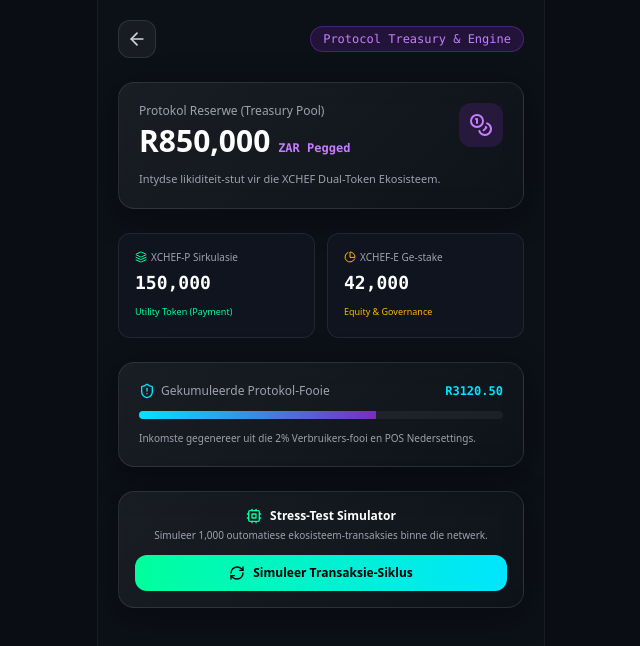
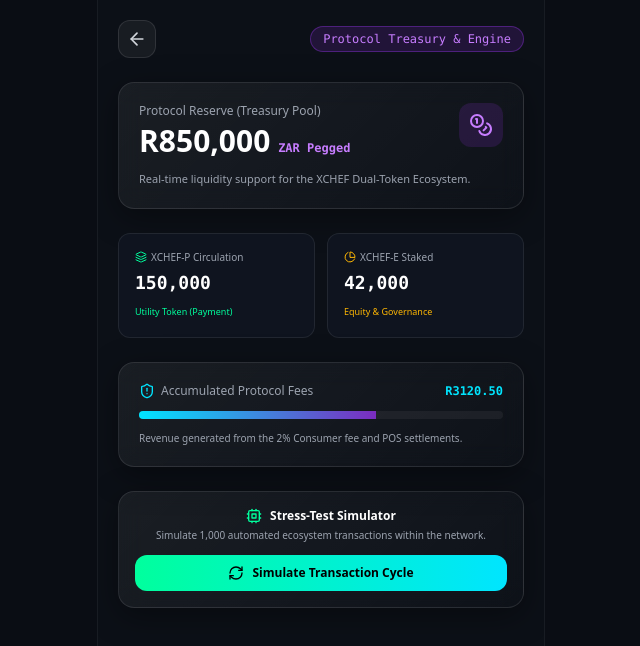
Before and after one commit to jsandrock4-glitch/XCHEFPAY-SIMULATION, a Next.js app: page /treasury in a window 1280 px wide. Shown: the top 646 px of the page, without its empty margins (319-959 px from the left). Built offline with nearby package versions, Linux system fonts and the light colour scheme.

Commit message:
Translate Afrikaans text to English in page.js

```diff
--- a/src/app/treasury/page.js
+++ b/src/app/treasury/page.js
@@ -33,7 +33,7 @@ export default function TreasuryDashboard() {
       <div className="glass-card rounded-2xl p-5 border border-[#7b2cbf]/40 relative overflow-hidden mb-6">
         <div className="flex justify-between items-start mb-3">
           <div>
-            <p className="text-xs text-gray-400">Protokol Reserwe (Treasury Pool)</p>
+            <p className="text-xs text-gray-400">Protocol Reserve (Treasury Pool)</p>
             <h2 className="text-3xl font-extrabold text-white mt-1">
               R{treasuryReserve.toLocaleString()} <span className="text-xs text-[#c77dff] font-mono">ZAR Pegged</span>
             </h2>
@@ -43,7 +43,7 @@ export default function TreasuryDashboard() {
           </div>
         </div>
         <p className="text-[11px] text-gray-400">
-          Intydse likiditeit-stut vir die XCHEF Dual-Token Ekosisteem.
+          Real-time liquidity support for the XCHEF Dual-Token Ecosystem.
         </p>
       </div>
 
@@ -51,7 +51,7 @@ export default function TreasuryDashboard() {
       <div className="grid grid-cols-2 gap-3 mb-6">
         <div className="glass-panel rounded-xl p-4 border border-[#00ff9d]/20">
           <p className="text-[10px] text-gray-400 flex items-center gap-1 mb-1">
-            <Layers className="w-3 h-3 text-[#00ff9d]" /> XCHEF-P Sirkulasie
+            <Layers className="w-3 h-3 text-[#00ff9d]" /> XCHEF-P Circulation
           </p>
           <p className="text-lg font-bold text-white font-mono">
             {totalCirculatingP.toLocaleString()}
@@ -61,7 +61,7 @@ export default function TreasuryDashboard() {
 
         <div className="glass-panel rounded-xl p-4 border border-[#ffb703]/20">
           <p className="text-[10px] text-gray-400 flex items-center gap-1 mb-1">
-            <PieChart className="w-3 h-3 text-[#ffb703]" /> XCHEF-E Ge-stake
+            <PieChart className="w-3 h-3 text-[#ffb703]" /> XCHEF-E Staked
           </p>
           <p className="text-lg font-bold text-white font-mono">
             {totalStakedE.toLocaleString()}
@@ -74,7 +74,7 @@ export default function TreasuryDashboard() {
       <div className="glass-card rounded-2xl p-5 border border-white/10 mb-6">
         <div className="flex justify-between items-center mb-2">
           <span className="text-xs text-gray-400 flex items-center gap-1.5">
-            <ShieldAlert className="w-4 h-4 text-[#00e5ff]" /> Gekumuleerde Protokol-Fooie
+            <ShieldAlert className="w-4 h-4 text-[#00e5ff]" /> Accumulated Protocol Fees
           </span>
           <span className="text-xs font-bold text-[#00e5ff] font-mono">
             R{protocolFeesCollected.toFixed(2)}
@@ -84,7 +84,7 @@ export default function TreasuryDashboard() {
           <div className="bg-gradient-to-r from-[#00e5ff] to-[#7b2cbf] h-full w-[65%]" />
         </div>
         <p className="text-[10px] text-gray-400">
-          Inkomste gegenereer uit die 2% Verbruikers-fooi en POS Nedersettings.
+          Revenue generated from the 2% Consumer fee and POS settlements.
         </p>
       </div>
 
@@ -94,14 +94,14 @@ export default function TreasuryDashboard() {
           <Cpu className="w-4 h-4 text-[#00ff9d]" /> Stress-Test Simulator
         </h4>
         <p className="text-[10px] text-gray-400 mb-3">
-          Simuleer 1,000 outomatiese ekosisteem-transaksies binne die netwerk.
+          Simulate 1,000 automated ecosystem transactions within the network.
         </p>
         <button
           onClick={handleSimulateCycle}
-          className="w-full py-2.5 rounded-xl bg-gradient-to-r from-[#00ff9d] to-[#00e5ff] text-black font-bold text-xs hover:opacity-90 transition-all flex items-center justify-center gap-2"
+          className="w-full py-2.5 rounded-xl bg-gradient-to-r from-[#00ff9d] to-[#00e5ff] text-black font-bold text-xs hover:opacity-90 transition-all flex items-center justify-center gap-2 cursor-pointer"
         >
           <RefreshCw className="w-4 h-4 animate-spin-slow" />
-          <span>Simuleer Transaksie-Siklus</span>
+          <span>Simulate Transaction Cycle</span>
         </button>
       </div>
     </main>
```
